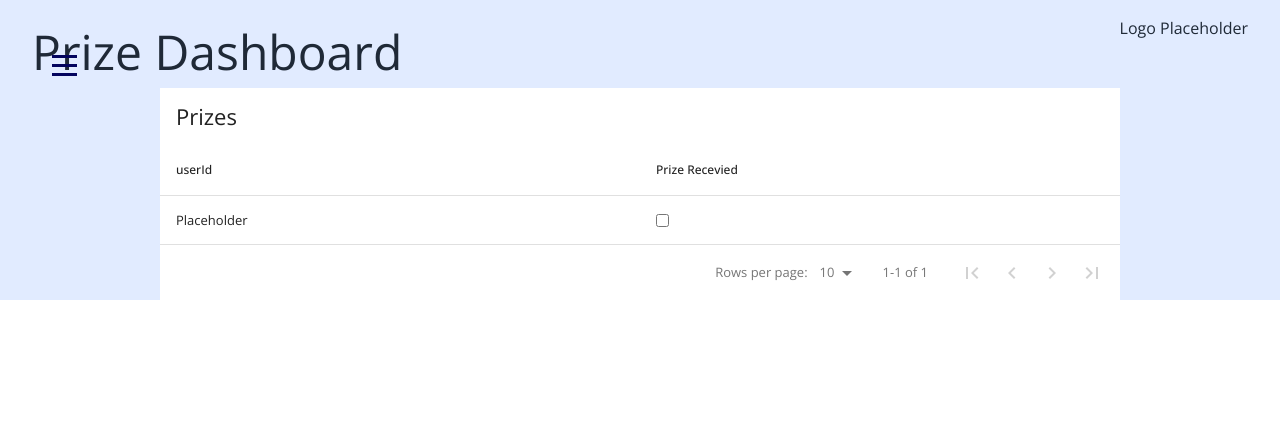
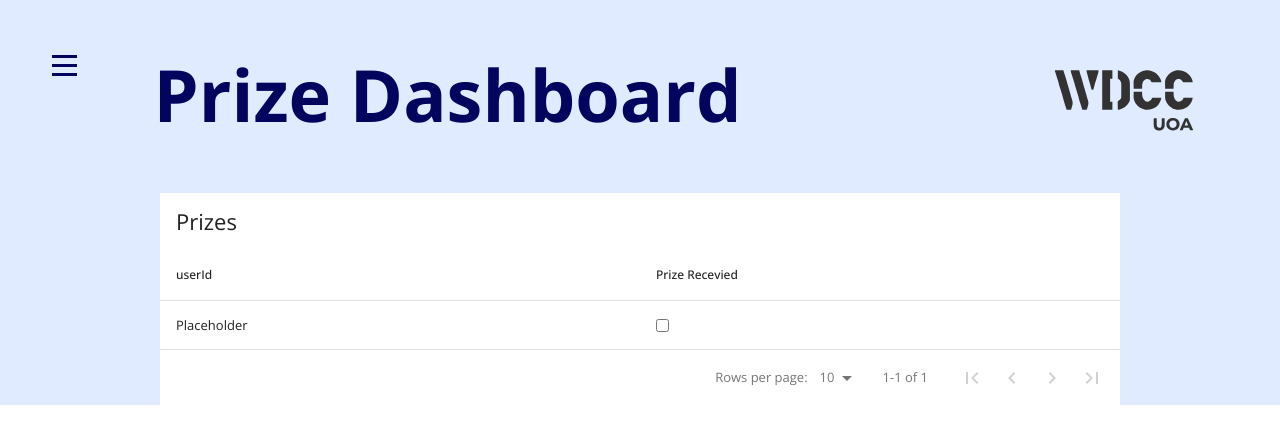
Before and after one commit to UoaWDCC/passport, a React (Vite) app in the folder web/: page /dashboard/prizes in a window 1280 px wide. Shown: the top 444 px of the page. Built offline with nearby package versions, Linux system fonts and the light colour scheme; no server answers.

Commit message:
Edited event dashboard and prizes dashboard

```diff
--- a/web/src/pages/DashboardPrizes.tsx
+++ b/web/src/pages/DashboardPrizes.tsx
@@ -1,19 +1,15 @@
 import PrizeTable from "@components/dashboard/PrizeTable";
 import HamburgerMenu from "@components/HamburgerMenuAdmin";
+import "../styles/page styles/event.css"
+import logo from "../assets/primary_logo.svg";
 
 function DashboardPrizes() {
     return (
         <div>
             <HamburgerMenu />
-            <div
-                style={{
-                    display: "flex",
-                    justifyContent: "space-between",
-                    padding: "16px 32px 0 32px",
-                }}
-            >
-                <h1 style={{ fontSize: "48px" }}>Prize Dashboard</h1>
-                <>Logo Placeholder</>
+            <div>
+                <h1 className="title">Prize Dashboard</h1>
+                <img src={logo} alt="Logo" className="logo" />
             </div>
             <div
                 id="prize-table-div"
--- a/web/src/styles/page styles/event.css
+++ b/web/src/styles/page styles/event.css
@@ -9,11 +9,13 @@ body {
 
 .logo {
     position: absolute;
-    top: 10px;
+    top: 12px;
     right: 40px;
-    height: 150px;
+    height: 180px;
     width: auto;
 }
+
+
 
 .dashboard-container {
     position: relative;
@@ -49,9 +51,18 @@ body {
     color: #03045e;
     font-weight: 700;
     font-size: 4.5em;
-    text-align: center;
+    text-align: left;
+    margin-left: 12%;
     padding-top: 40px;
-    padding-bottom: 35px;
+    padding-bottom: 45px;
+}
+
+@media only screen and (max-width: 1000px) {
+    .title{
+        font-size: 3.5em;
+        text-align: left;
+        padding-bottom: 40px;
+    }
 }
 
 .dashboard-header {
```
